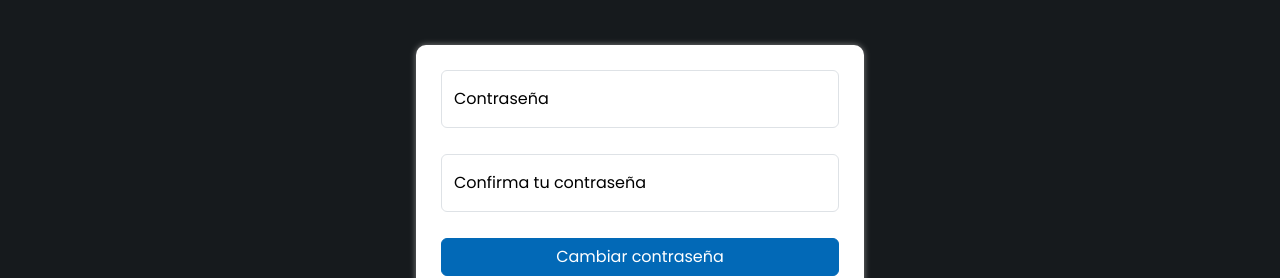
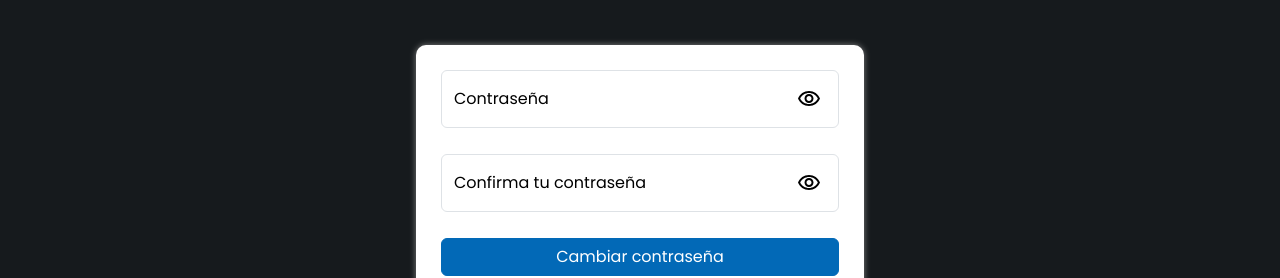
Before and after one commit to IV4NGM/movies-fullstack, a React (Vite) app in the folder movies-fullstack/: page /reset-password/1/1 in a window 1280 px wide. Shown: the part 259-537 px from the top of the page. Built offline with nearby package versions, Linux system fonts and the light colour scheme; no server answers.

Commit message:
feat: Añadido toggler en campos de contraseña

```diff
--- a/movies-fullstack/src/Pages/ResetPassword.jsx
+++ b/movies-fullstack/src/Pages/ResetPassword.jsx
@@ -7,6 +7,7 @@ import { useSelector, useDispatch } from 'react-redux'
 import { toast } from 'react-toastify'
 import { logout, reset, resetPassword } from '@/Features/Auth/authSlice'
 import Spinner from '@/Components/Spinner/Spinner'
+import PasswordFormInput from '@/Components/PasswordFormInput/PasswordFormInput'
 
 const ResetPassword = () => {
   const { id, token } = useParams()
@@ -59,7 +60,7 @@ const ResetPassword = () => {
           <form
             onSubmit={handleSubmit(onSubmit)}
           >
-            <div className='form-floating'>
+            {/* <div className='form-floating'>
               <input
                 type='password'
                 name='password'
@@ -70,9 +71,10 @@ const ResetPassword = () => {
               />
               <label htmlFor='password'>Contraseña</label>
             </div>
-            <p className='warning-text'>{errors.password?.message}</p>
+            <p className='warning-text'>{errors.password?.message}</p> */}
+            <PasswordFormInput name='password' placeholder='contraseña' id='password' register={register} error={errors.password} />
 
-            <div className='form-floating'>
+            {/* <div className='form-floating'>
               <input
                 type='password'
                 name='confirm_password'
@@ -83,7 +85,8 @@ const ResetPassword = () => {
               />
               <label htmlFor='confirm_password'>Confirma tu contraseña</label>
             </div>
-            <p className='warning-text'>{errors.confirm_password?.message}</p>
+            <p className='warning-text'>{errors.confirm_password?.message}</p> */}
+            <PasswordFormInput name='confirm_password' placeholder='contraseña' label='Confirma tu contraseña' id='confirm_password' register={register} error={errors.confirm_password} />
 
             <button type='submit' className='btn btn-success btn-form'>
               Cambiar contraseña
```
